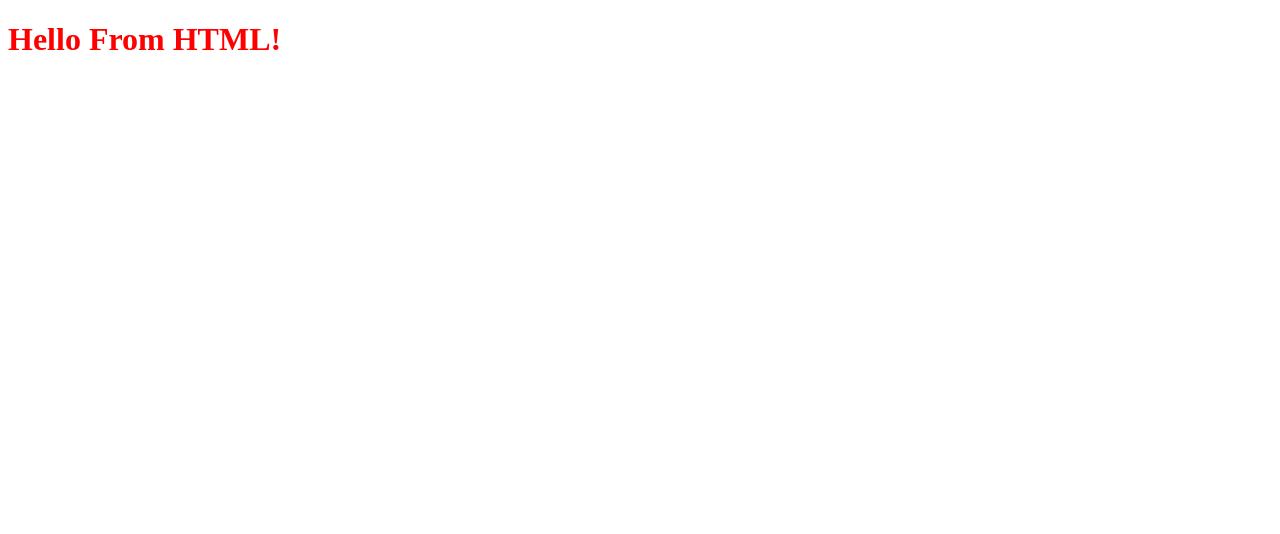
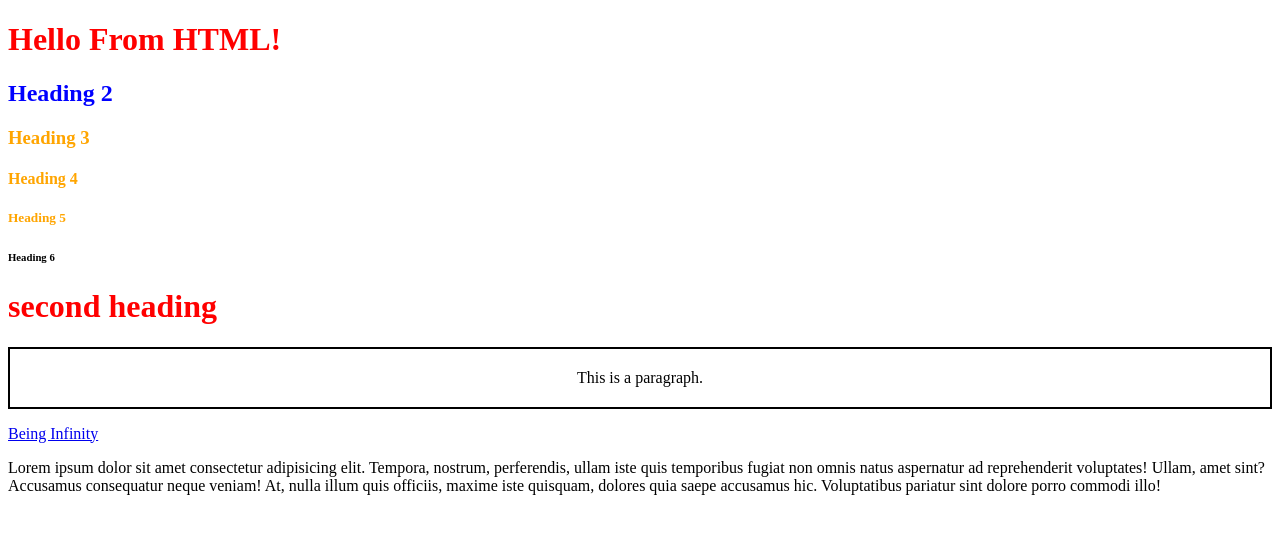
Before and after one commit to niharikamandadi/autosuggest, a website: page frontend/index.html in a window 1280 px wide. Drawn offline with Linux system fonts and the light colour scheme.

Commit message:
Intro to HTML tags & CSS selectors

```diff
--- a/frontend/css/index.css
+++ b/frontend/css/index.css
@@ -1,3 +1,17 @@
 h1 {
     color: red;
 }
+
+#heading-2 {
+    color: blue;
+}
+
+.heading {
+    color: orange;
+}
+
+.para {
+    border: 2px solid black;
+    padding: 20px;
+    text-align: center;
+}
--- a/frontend/index.html
+++ b/frontend/index.html
@@ -8,6 +8,16 @@
 </head>
 <body>
     <h1> Hello From HTML! </h1>
+    <h2 id="heading-2"> Heading 2 </h2>
+    <h3 class="heading"> Heading 3 </h3>
+    <h4 class="heading"> Heading 4 </h4>
+    <h5 class="heading"> Heading 5 </h5>
+    <h6> Heading 6 </h6>
+    <h1> second heading </h1>
+
+    <p class="para"> This is a paragraph. </p>
+    <a href="https://www.being-infinity.com/">Being Infinity</a>
+    <p>Lorem ipsum dolor sit amet consectetur adipisicing elit. Tempora, nostrum, perferendis, ullam iste quis temporibus fugiat non omnis natus aspernatur ad reprehenderit voluptates! Ullam, amet sint? Accusamus consequatur neque veniam! At, nulla illum quis officiis, maxime iste quisquam, dolores quia saepe accusamus hic. Voluptatibus pariatur sint dolore porro commodi illo!</p>
     <script src="js/index.js"></script>
 </body>
 </html>
```
